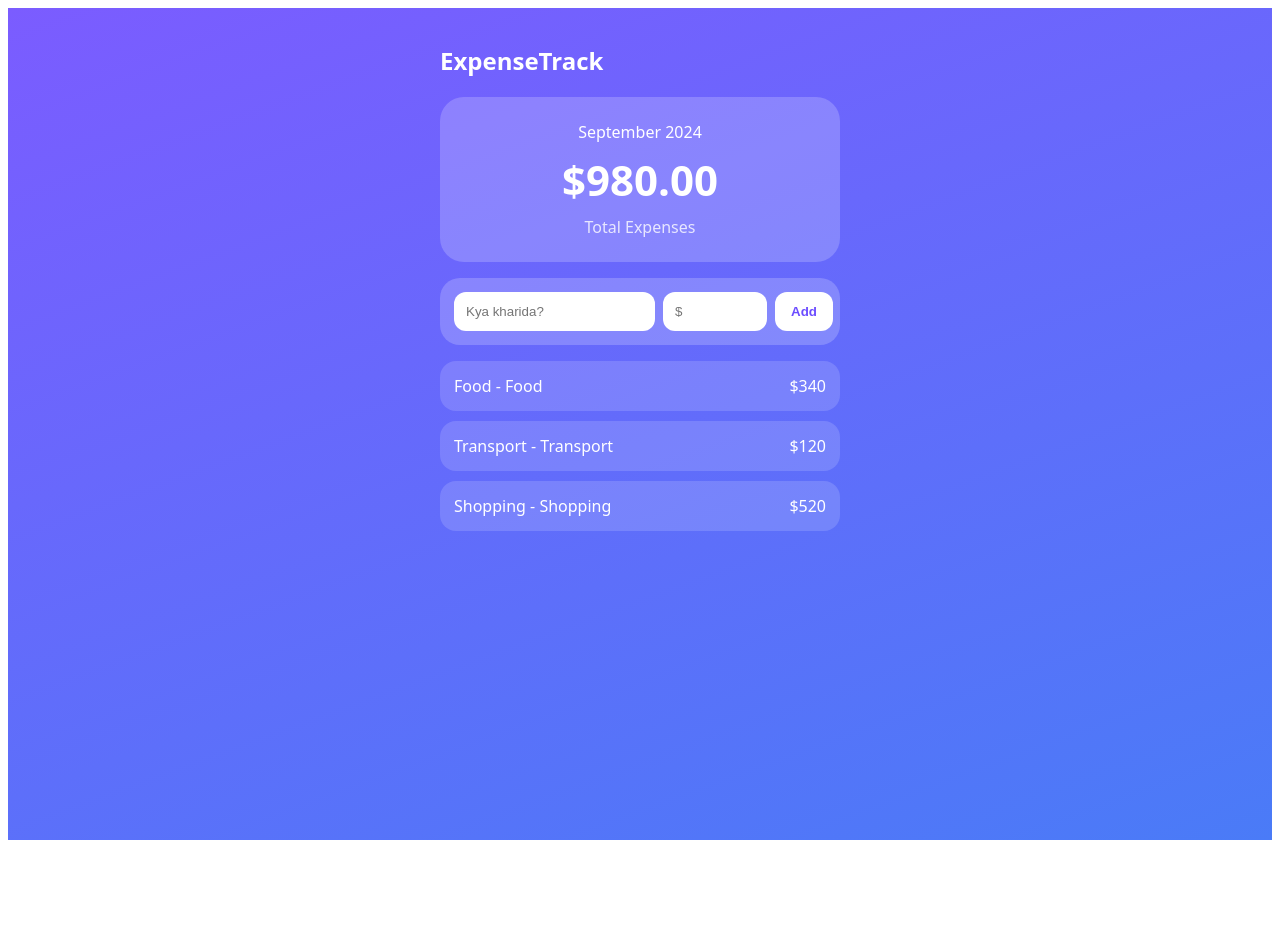
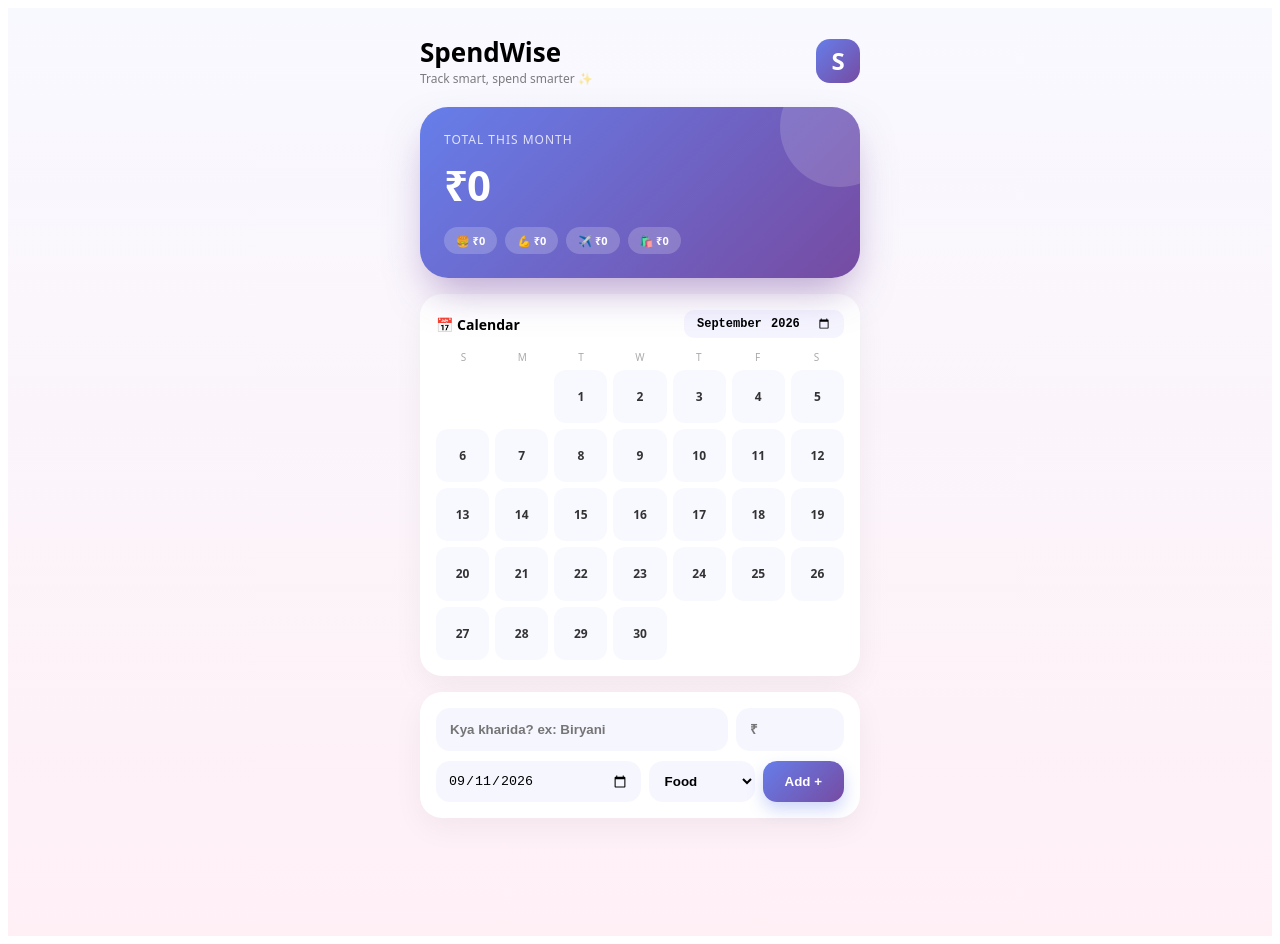
Before and after one commit to profitvertex-dot/SpendWise01, a React (Vite) app: page / in a window 1280 px wide. Before the commit the page ends 848 px from the top, so only its background shows below. Built offline with nearby package versions, Linux system fonts and the light colour scheme.

Commit message:
Update App.tsx

```diff
--- a/src/App.tsx
+++ b/src/App.tsx
@@ -1,49 +1,82 @@
-import { useState, useEffect } from 'react'
+import { useState, useEffect, useMemo } from 'react'
 
-type Expense = { id: string; title: string; amount: number; cat: string }
+type Cat = 'Food' | 'Gym' | 'Travel' | 'Shopping' | 'Other'
+type Expense = { id: string, title: string, amount: number, dateISO: string, cat: Cat }
+
+const catColor: Record<Cat, string> = { Food: '#FF6B6B', Gym: '#4ECDC4', Travel: '#45B7D1', Shopping: '#FFA600', Other: '#A78BFA' }
+const catEmoji: Record<Cat, string> = { Food: '🍔', Gym: '💪', Travel: '✈️', Shopping: '🛍️', Other: '💸' }
 
 export default function App() {
-  const [expenses, setExpenses] = useState<Expense[]>(() => {
-    const saved = localStorage.getItem('spendwise-c')
-    return saved? JSON.parse(saved) : [
-      { id: '1', title: 'Food', amount: 340, cat: 'Food' },
-      { id: '2', title: 'Transport', amount: 120, cat: 'Transport' },
-      { id: '3', title: 'Shopping', amount: 520, cat: 'Shopping' },
-    ]
-  })
-  const [title, setTitle] = useState('')
-  const [amount, setAmount] = useState('')
-  const [cat, setCat] = useState('Food')
+  const [expenses, setExpenses] = useState<Expense[]>(() => JSON.parse(localStorage.getItem('sw-final') || '[]'))
+  const [title, setTitle] = useState(''); const [amount, setAmount] = useState(''); const [cat, setCat] = useState<Cat>('Food')
+  const [date, setDate] = useState(() => new Date().toISOString().slice(0,10))
+  const [viewMonth, setViewMonth] = useState(() => new Date().toISOString().slice(0,7))
 
-  useEffect(() => {
-    localStorage.setItem('spendwise-c', JSON.stringify(expenses))
-  }, [expenses])
+  useEffect(() => { localStorage.setItem('sw-final', JSON.stringify(expenses)) }, [expenses])
+  const filtered = useMemo(() => expenses.filter(e=>e.dateISO.startsWith(viewMonth)), [expenses, viewMonth])
+  const totalMonth = filtered.reduce((s,e)=>s+e.amount,0)
 
-  const total = expenses.reduce((a, b) => a + b.amount, 0)
-  const add = () => {
-    if (!title ||!amount) return
-    setExpenses([{ id: Date.now().toString(), title, amount: Number(amount), cat },...expenses])
-    setTitle(''); setAmount('')
-  }
+  const add = () => { if(!title||!amount) return; setExpenses([{id: Date.now().toString(), title, amount: Number(amount), cat, dateISO: date},...expenses]); setTitle(''); setAmount('') }
+  const del = (id:string) => setExpenses(expenses.filter(e=>e.id!==id))
+  const [y,m] = viewMonth.split('-').map(Number); const daysInMonth = new Date(y,m,0).getDate(); const firstDay = new Date(y,m-1,1).getDay()
+  const daysArr = Array(firstDay).fill(null).concat([...Array(daysInMonth)].map((_,i)=>i+1))
+  const getDayTotal = (day:number) => { const d=`${viewMonth}-${String(day).padStart(2,'0')}`; return expenses.filter(e=>e.dateISO===d).reduce((s,e)=>s+e.amount,0) }
 
   return (
-    <div style={{ minHeight: '100vh', background: 'linear-gradient(160deg, #7B5CFF, #4A7BF7)', padding: 16, fontFamily: 'system-ui' }}>
-      <div style={{ maxWidth: 400, margin: '0 auto' }}>
-        <h2 style={{ color: '#fff', fontWeight: 800 }}>ExpenseTrack</h2>
-        <div style={{ background: 'rgba(255,255,255,0.2)', borderRadius: 24, padding: 24, textAlign: 'center', color: '#fff', marginTop: 16 }}>
-          <p style={{ margin: 0 }}>September 2024</p>
-          <h1 style={{ margin: '8px 0', fontSize: 42 }}>${total.toFixed(2)}</h1>
-          <p style={{ margin: 0, opacity: 0.8 }}>Total Expenses</p>
+    <div style={{minHeight: '100vh', background: 'linear-gradient(180deg, #f8f9ff 0%, #fff0f6 100%)', fontFamily: 'system-ui'}}>
+      <div style={{maxWidth: 440, margin: '0 auto', padding: 16, paddingBottom: 100}}>
+
+        <div style={{display: 'flex', justifyContent: 'space-between', alignItems: 'center', marginTop: 10}}>
+          <div><h1 style={{margin: 0, fontSize: 26, fontWeight: 900}}>SpendWise</h1><p style={{margin: 0, opacity: 0.5, fontSize: 12}}>Track smart, spend smarter ✨</p></div>
+          <div style={{width: 44, height: 44, borderRadius: 14, background: 'linear-gradient(135deg, #667eea, #764ba2)', display: 'grid', placeItems: 'center', color: '#fff', fontWeight: 900, fontSize: 24}}>S</div>
         </div>
-        <div style={{ background: 'rgba(255,255,255,0.2)', borderRadius: 20, padding: 14, marginTop: 16, display: 'flex', gap: 8 }}>
-          <input value={title} onChange={e => setTitle(e.target.value)} placeholder="Kya kharida?" style={{ flex: 1, padding: 12, borderRadius: 12, border: 0 }} />
-          <input value={amount} onChange={e => setAmount(e.target.value)} type="number" placeholder="$" style={{ width: 80, padding: 12, borderRadius: 12, border: 0 }} />
-          <button onClick={add} style={{ padding: '12px 16px', borderRadius: 12, border: 0, background: '#fff', color: '#6C4DFF', fontWeight: 700 }}>Add</button>
+
+        <div style={{background: 'linear-gradient(135deg, #667eea 0%, #764ba2 100%)', borderRadius: 28, padding: 24, color: '#fff', marginTop: 20, boxShadow: '0 20px 40px -10px rgba(118,75,162,0.5)', position: 'relative', overflow: 'hidden'}}>
+          <div style={{position: 'absolute', top: -40, right: -40, width: 120, height: 120, background: 'rgba(255,255,255,0.15)', borderRadius: '50%'}}></div>
+          <p style={{margin: 0, opacity: 0.8, fontSize: 12, letterSpacing: 1}}>TOTAL THIS MONTH</p>
+          <h1 style={{margin: '8px 0', fontSize: 42, fontWeight: 900, letterSpacing: -1}}>₹{totalMonth.toLocaleString('en-IN')}</h1>
+          <div style={{display: 'flex', gap: 8, marginTop: 14}}>
+            {(['Food','Gym','Travel','Shopping'] as Cat[]).map(c=>(
+              <div key={c} style={{background: 'rgba(255,255,255,0.2)', backdropFilter: 'blur(10px)', padding: '6px 12px', borderRadius: 20, fontSize: 11, fontWeight: 600}}>{catEmoji[c]} ₹{filtered.filter(e=>e.cat===c).reduce((s,e)=>s+e.amount,0)}</div>
+            ))}
+          </div>
         </div>
-        <div style={{ marginTop: 16, display: 'grid', gap: 10 }}>
-          {expenses.map(e => (
-            <div key={e.id} style={{ background: 'rgba(255,255,255,0.15)', padding: 14, borderRadius: 16, color: '#fff', display: 'flex', justifyContent: 'space-between' }}>
-              <span>{e.title} - {e.cat}</span><span>${e.amount}</span>
+
+        <div style={{background: '#fff', borderRadius: 22, padding: 16, marginTop: 16, boxShadow: '0 10px 30px rgba(0,0,0,0.05)'}}>
+          <div style={{display: 'flex', justifyContent: 'space-between', alignItems: 'center', marginBottom: 12}}>
+            <b style={{fontSize: 14}}>📅 Calendar</b>
+            <input type="month" value={viewMonth} onChange={e=>setViewMonth(e.target.value)} style={{border: 0, background: '#f5f5ff', padding: '6px 12px', borderRadius: 10, fontWeight: 700, fontSize: 12}}/>
+          </div>
+          <div style={{display: 'grid', gridTemplateColumns: 'repeat(7,1fr)', gap: 4, textAlign: 'center', fontSize: 10, color: '#aaa', marginBottom: 6}}><span>S</span><span>M</span><span>T</span><span>W</span><span>T</span><span>F</span><span>S</span></div>
+          <div style={{display: 'grid', gridTemplateColumns: 'repeat(7,1fr)', gap: 6}}>
+            {daysArr.map((d,i)=> d===null? <div key={i}></div> : (
+              <div key={i} style={{aspectRatio: '1', borderRadius: 12, background: getDayTotal(d)>0? `linear-gradient(135deg, #667eea, #764ba2)` : '#f8f8ff', color: getDayTotal(d)>0? '#fff' : '#333', display: 'flex', flexDirection: 'column', alignItems: 'center', justifyContent: 'center', fontWeight: 700, fontSize: 12, boxShadow: getDayTotal(d)>0? '0 6px 12px rgba(102,126,234,0.3)' : 'none'}}>
+                {d}{getDayTotal(d)>0 && <span style={{fontSize: 7}}>₹{getDayTotal(d)>99? Math.round(getDayTotal(d)/1000)+'k' : getDayTotal(d)}</span>}
+              </div>
+            ))}
+          </div>
+        </div>
+
+        <div style={{background: '#fff', borderRadius: 22, padding: 16, marginTop: 16, boxShadow: '0 10px 30px rgba(0,0,0,0.05)'}}>
+          <div style={{display: 'flex', gap: 8}}>
+            <input value={title} onChange={e=>setTitle(e.target.value)} placeholder="Kya kharida? ex: Biryani" style={{flex: 1, padding: 14, borderRadius: 14, border: 0, background: '#f6f6ff', outline: 'none', fontWeight: 600}}/>
+            <input value={amount} onChange={e=>setAmount(e.target.value)} type="number" placeholder="₹" style={{width: 80, padding: 14, borderRadius: 14, border: 0, background: '#f6f6ff', outline: 'none', fontWeight: 700}}/>
+          </div>
+          <div style={{display: 'flex', gap: 8, marginTop: 10}}>
+            <input type="date" value={date} onChange={e=>setDate(e.target.value)} style={{flex: 1, padding: 12, borderRadius: 14, border: 0, background: '#f6f6ff'}}/>
+            <select value={cat} onChange={e=>setCat(e.target.value as Cat)} style={{padding: 12, borderRadius: 14, border: 0, background: '#f6f6ff', fontWeight: 600}}>{Object.keys(catColor).map(k=><option key={k}>{k}</option>)}</select>
+            <button onClick={add} style={{padding: '12px 22px', borderRadius: 14, background: 'linear-gradient(135deg, #667eea, #764ba2)', color: '#fff', border: 0, fontWeight: 800, boxShadow: '0 8px 16px rgba(102,126,234,0.3)'}}>Add +</button>
+          </div>
+        </div>
+
+        <div style={{marginTop: 18, display: 'grid', gap: 10}}>
+          {filtered.map(e=>(
+            <div key={e.id} style={{background: '#fff', padding: 14, borderRadius: 18, display: 'flex', justifyContent: 'space-between', alignItems: 'center', boxShadow: '0 4px 16px rgba(0,0,0,0.04)'}}>
+              <div style={{display: 'flex', gap: 12, alignItems: 'center'}}>
+                <div style={{width: 44, height: 44, borderRadius: 12, background: catColor[e.cat]+'20', display: 'grid', placeItems: 'center', fontSize: 20}}>{catEmoji[e.cat]}</div>
+                <div><div style={{fontWeight: 700}}>{e.title}</div><div style={{fontSize: 11, color: '#999'}}>{e.dateISO} • {e.cat}</div></div>
+              </div>
+              <div style={{display: 'flex', gap: 10, alignItems: 'center'}}><b style={{fontSize: 15}}>₹{e.amount}</b><button onClick={()=>del(e.id)} style={{border: 0, background: '#fff0f0', color: '#ff4d4d', width: 30, height: 30, borderRadius: 10}}>✕</button></div>
             </div>
           ))}
         </div>
```
